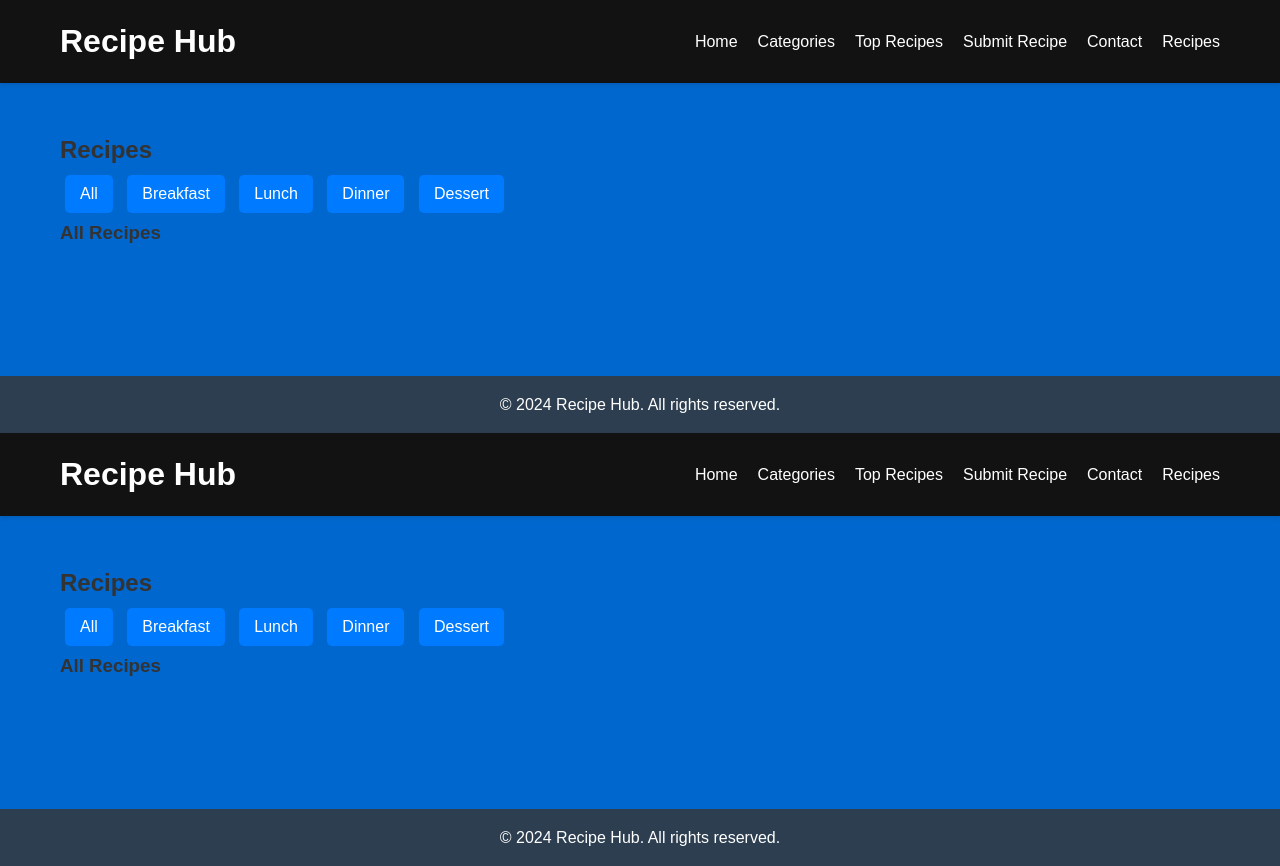
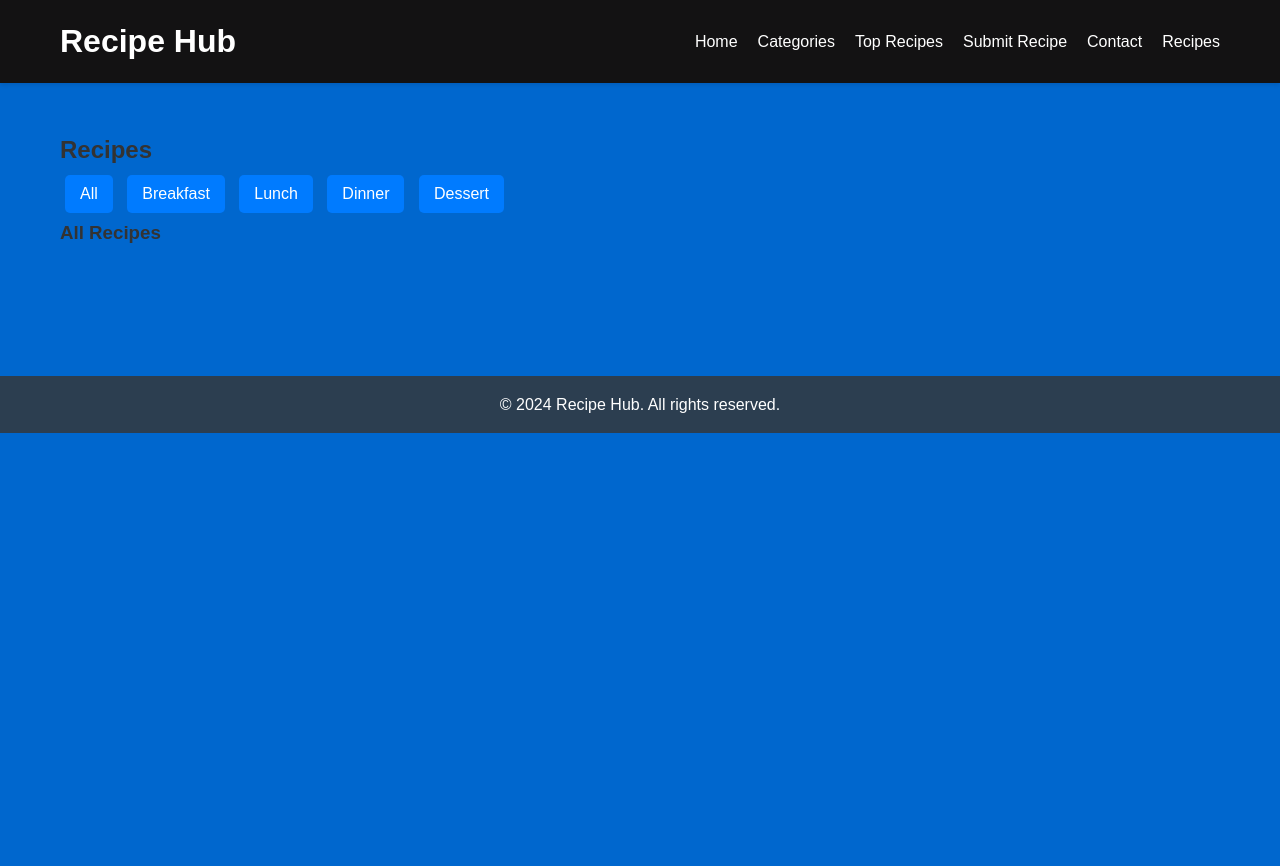
Before and after one commit to SAIFz7mi/12_10.github.io, a plain HTML site: page recipes.html in a window 1280 px wide. After the commit the page ends 800 px from the top, so only its background shows below. Drawn offline with Linux system fonts and the light colour scheme.

Commit message:
Update recipes.html

```diff
--- a/recipes.html
+++ b/recipes.html
@@ -48,54 +48,4 @@
 
     <script src="././js/scripts.js"></script>
 </body>
-</html> <!DOCTYPE html>
-<html lang="en">
-<head>
-    <meta charset="UTF-8">
-    <meta name="viewport" content="width=device-width, initial-scale=1.0">
-    <title>Recipe Hub - Recipes</title>
-    <link rel="stylesheet" href="././css/styles.css">
-</head>
-<body>
-    <header>
-        <div class="container">
-            <div class="header-content">
-                <a href="index.html" class="logo">Recipe Hub</a>
-                <nav>
-                    <ul>
-                        <li><a href="index.html">Home</a></li>
-                        <li><a href="categories.html">Categories</a></li>
-                        <li><a href="top-recipes.html">Top Recipes</a></li>
-                        <li><a href="submit-recipe.html">Submit Recipe</a></li>
-                        <li><a href="contact.html">Contact</a></li>
-                        <li><a href="recipes.html">Recipes</a></li>
-                    </ul>
-                </nav>
-            </div>
-        </div>
-    </header>
-
-    <main>
-        <div class="container">
-            <h2>Recipes</h2>
-            <div class="filter-buttons">
-                <button id="allRecipes" class="filter-button">All</button>
-                <button id="breakfast" class="filter-button">Breakfast</button>
-                <button id="lunch" class="filter-button">Lunch</button>
-                <button id="dinner" class="filter-button">Dinner</button>
-                <button id="dessert" class="filter-button">Dessert</button>
-            </div>
-            <h3>All Recipes</h3>
-            <div id="recipeList" class="recipe-list"></div>
-        </div>
-    </main>
-
-    <footer>
-        <div class="container">
-            <p>&copy; 2024 Recipe Hub. All rights reserved.</p>
-        </div>
-    </footer>
-
-    <script src="././js/scripts.js"></script>
-</body>
 </html>
```
